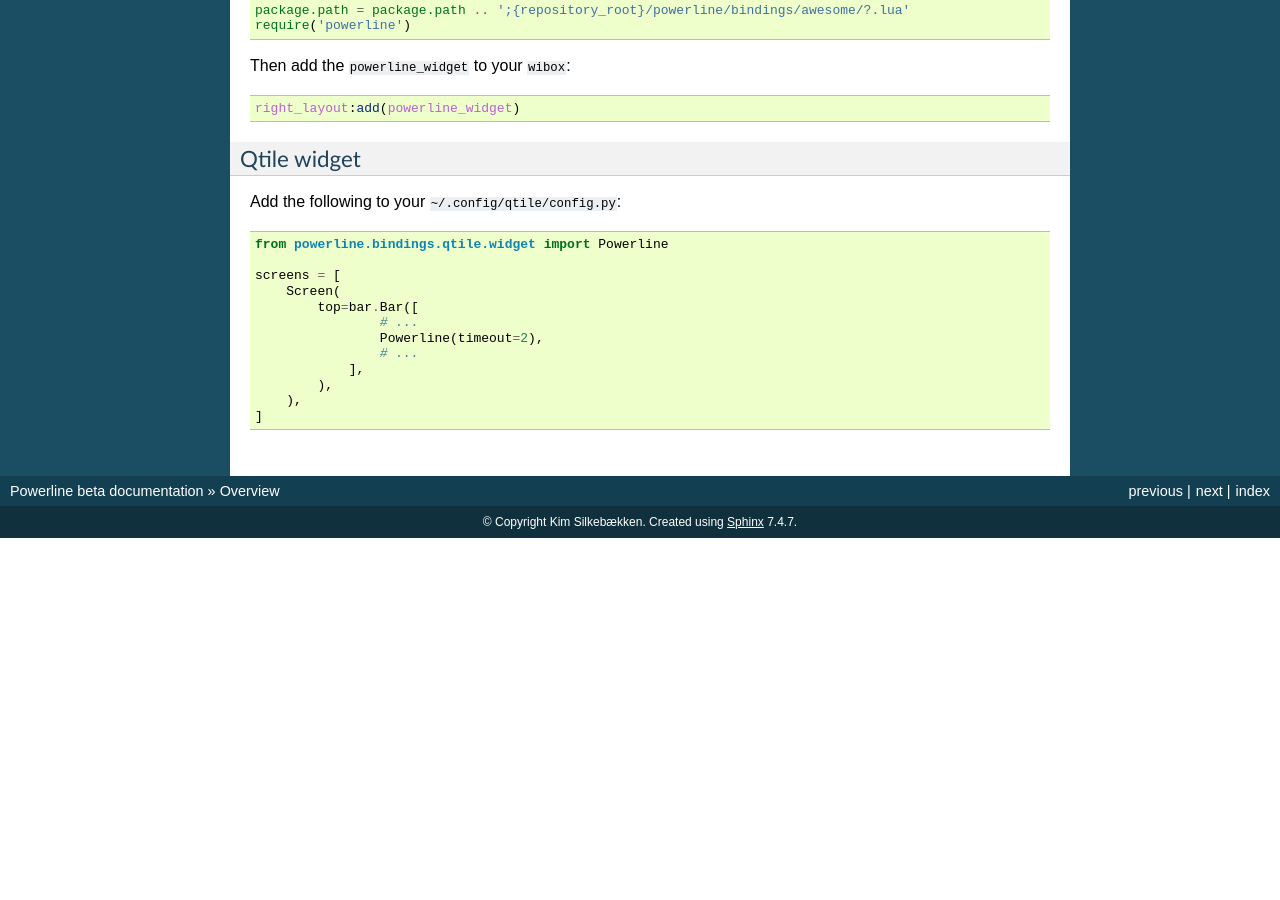
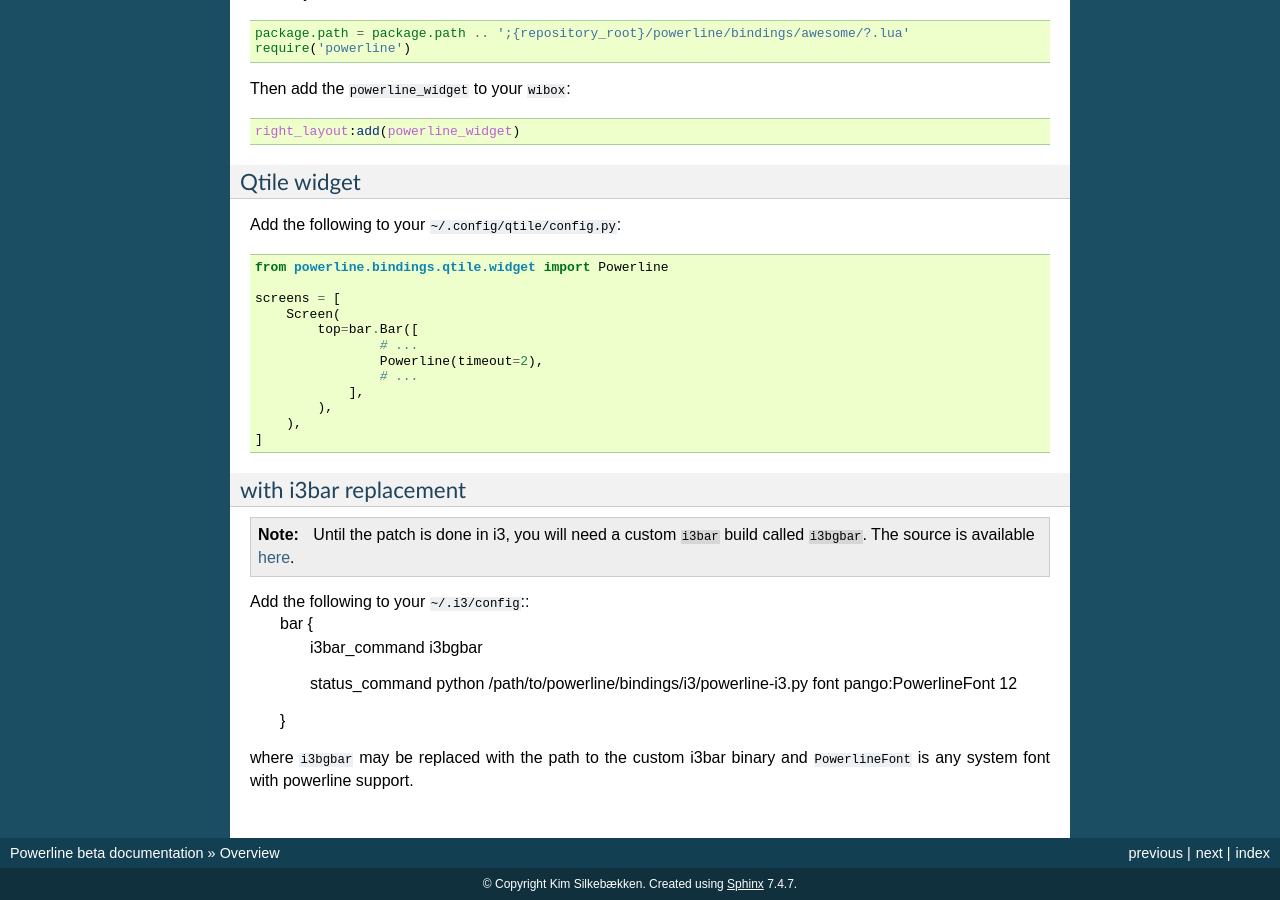
Before and after one commit to someyooyo/someyooyo, a Sphinx documentation site: the page built from docs/source/overview.rst, in a window 1280 px wide and 900 px high, scrolled down 3366 px. Built offline with Sphinx 7.4.7, drawn with Linux system fonts in a browser that asks for light colours; before the commit the page ends 3904 px from its top, so only the background shows below that; some of the changed text lies outside the part shown.

Commit message:
Update documentation to include i3 instructions

```diff
--- a/docs/source/overview.rst
+++ b/docs/source/overview.rst
@@ -73,6 +73,7 @@ Python packages
 * ``pygit2``
 * ``mercurial``
 * ``psutil``
+* ``i3-py``, `available on github <https://github.com/ziberna/i3-py>`_. Only used with i3wm bindings and segments.
 
 Other applications
 ^^^^^^^^^^^^^^^^^^
@@ -233,3 +234,19 @@ Add the following to your :file:`~/.config/qtile/config.py`:
            ),
        ),
    ]
+
+with i3bar replacement
+-----------------
+
+.. note:: Until the patch is done in i3, you will need a custom ``i3bar`` build called ``i3bgbar``.
+    The source is available `here <https://github.com/S0lll0s/i3bgbar>`_.
+
+Add the following to your :file:`~/.i3/config`::
+    bar {
+        i3bar_command i3bgbar
+
+        status_command python /path/to/powerline/bindings/i3/powerline-i3.py
+        font pango:PowerlineFont 12
+    }
+
+where ``i3bgbar`` may be replaced with the path to the custom i3bar binary and ``PowerlineFont`` is any system font with powerline support.
```
